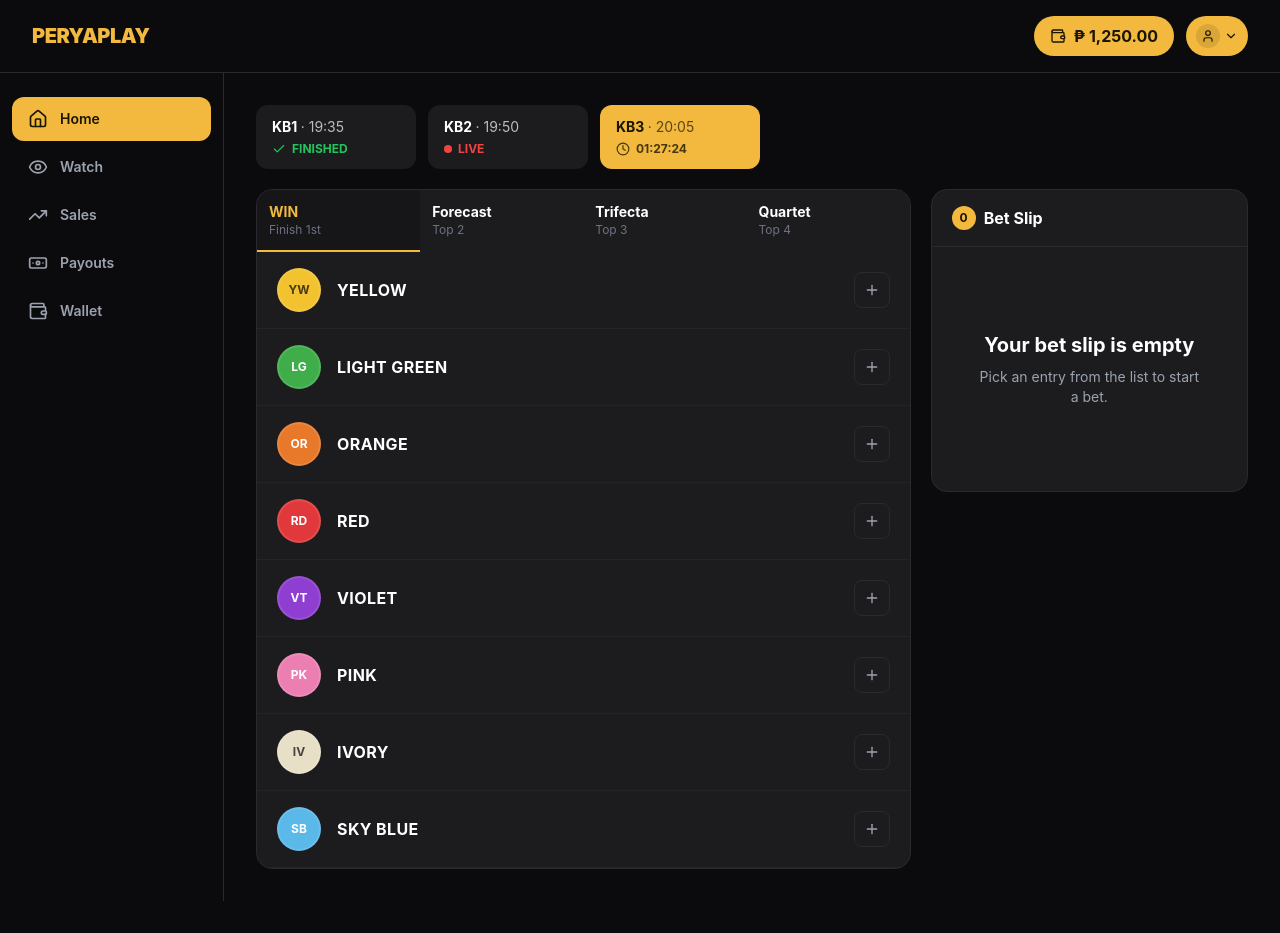
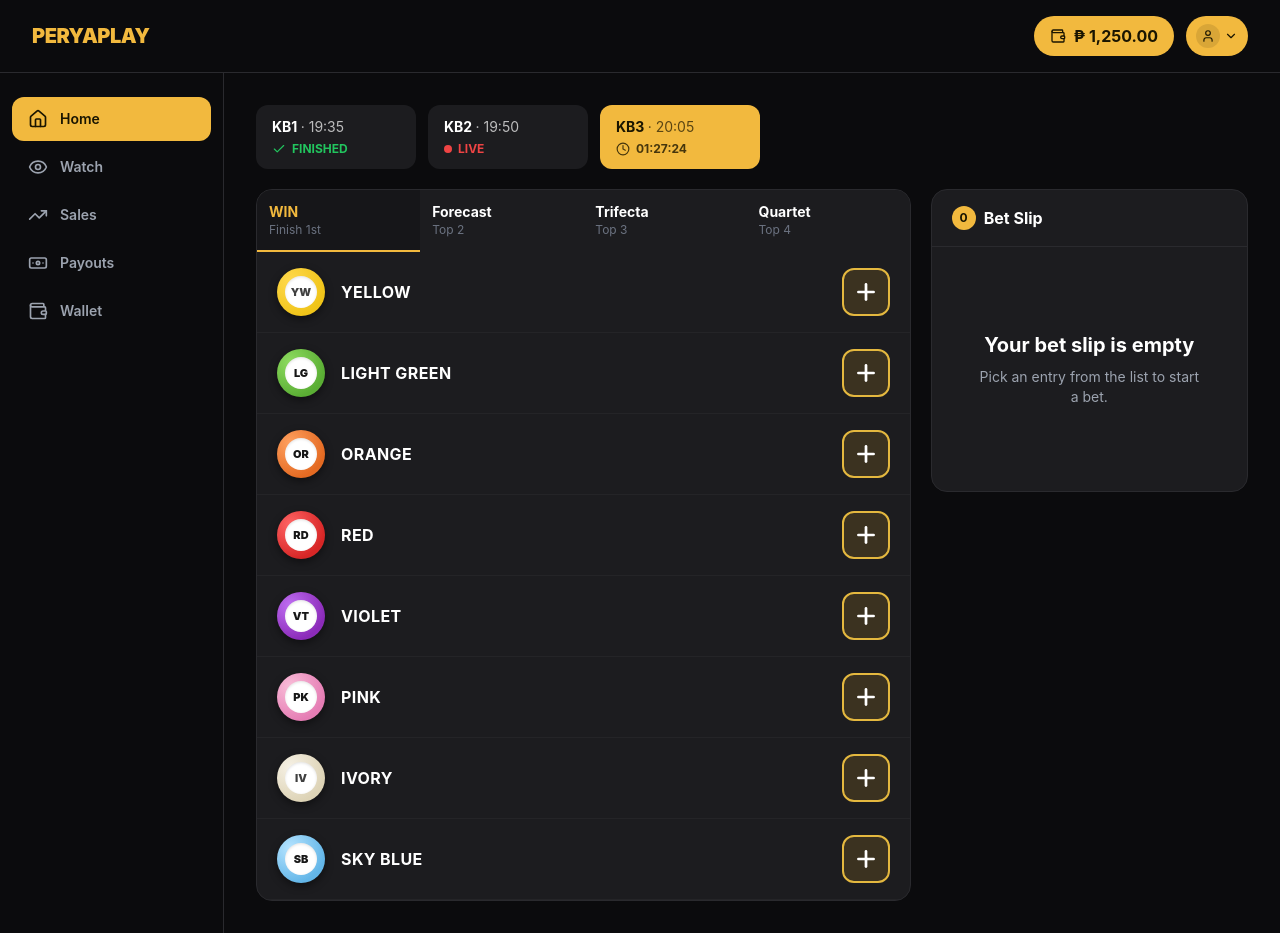
Before and after one commit to prashanth103/fortisplay-webb, a React (Vite) app: page /login in a window 1280 px wide. Both pictures are taken after typing "Sample123" into the empty fields and a click on the button "Sign In". Before the commit the page ends 901 px from the top, so only its background shows below. Built offline with nearby package versions, Linux system fonts and the light colour scheme.

Commit message:
colorBadge, selectableRow updated

```diff
--- a/src/components/common/ColorBadge.tsx
+++ b/src/components/common/ColorBadge.tsx
@@ -8,26 +8,55 @@ interface Props {
 }
 
 const SIZES = {
-  sm: 'h-8 w-8 text-[10px]',
-  md: 'h-11 w-11 text-xs',
-  lg: 'h-14 w-14 text-sm',
+  sm: {
+    outer: 'h-8 w-8',
+    inner: 'h-5 w-5',
+    text: 'text-[8px]',
+  },
+  md: {
+    outer: 'h-12 w-12',
+    inner: 'h-8 w-8',
+    text: 'text-[11px]',
+  },
+  lg: {
+    outer: 'h-14 w-14',
+    inner: 'h-10 w-10',
+    text: 'text-sm',
+  },
 };
 
-export default function ColorBadge({ code, size = 'md', className }: Props) {
+export default function ColorBadge({
+  code,
+  size = 'md',
+  className,
+}: Props) {
   const entry = ENTRY_COLORS[code];
+
   if (!entry) return null;
+
+  const s = SIZES[size];
 
   return (
     <div
       className={cn(
-        'flex shrink-0 items-center justify-center rounded-full border-2 border-white/10 font-bold',
-        SIZES[size],
-        entry.dark ? 'text-black/70' : 'text-white',
+        'flex shrink-0 items-center justify-center rounded-full shadow-[0_3px_8px_rgba(0,0,0,0.45)]',
+        s.outer,
         className,
       )}
-      style={{ backgroundColor: entry.hex }}
+      style={{
+        background: `radial-gradient(circle at 28% 28%, ${entry.light} 0%, ${entry.base} 72%, ${entry.base} 100%)`,
+      }}
     >
-      {code}
+      <div
+        className={cn(
+          'flex items-center justify-center rounded-full bg-white font-black shadow-[inset_0_1px_3px_rgba(0,0,0,0.12)]',
+          s.inner,
+          s.text,
+          entry.dark ? 'text-neutral-700' : 'text-neutral-900',
+        )}
+      >
+        {code}
+      </div>
     </div>
   );
 }
--- a/src/components/common/SelectableRow.tsx
+++ b/src/components/common/SelectableRow.tsx
@@ -26,11 +26,21 @@ export default function SelectableRow({ entry, selected, selectionIndex, onToggl
         onClick={onToggle}
         aria-pressed={selected}
         className={cn(
-          'flex h-9 w-9 items-center justify-center rounded-lg border font-bold transition-colors',
-          selected ? 'border-primary bg-primary text-primaryText' : 'border-border text-textSecondary hover:border-primary/60',
+          'flex h-12 w-12 items-center justify-center rounded-xl border-2 transition-all duration-200',
+          selected
+            ? 'border-primary bg-primary text-primaryText'
+            : 'border-[#E4B83F] bg-[#3B3220] text-white hover:bg-[#463A24]'
         )}
       >
-        {selected ? (selectionIndex ? selectionIndex : <Check size={16} />) : <Plus size={16} />}
+        {selected ? (
+          selectionIndex ? (
+            <span className="text-base font-bold">{selectionIndex}</span>
+          ) : (
+            <Check size={20} strokeWidth={3} />
+          )
+        ) : (
+          <Plus size={26} strokeWidth={2.5} />
+        )}
       </button>
     </div>
   );
--- a/src/constants/theme.ts
+++ b/src/constants/theme.ts
@@ -24,16 +24,55 @@ export const COLORS = {
 };
 
 // Colored "entry" badges used for race participants (color-coded balls).
-export const ENTRY_COLORS: Record<string, { hex: string; name: string; dark?: boolean }> = {
-  YW: { hex: '#F2C230', name: 'Yellow', dark: true },
-  LG: { hex: '#3FAE4A', name: 'Light Green' },
-  OR: { hex: '#E8792B', name: 'Orange' },
-  RD: { hex: '#E1393B', name: 'Red' },
-  VT: { hex: '#8E3FD1', name: 'Violet' },
-  PK: { hex: '#EC7FB2', name: 'Pink' },
-  IV: { hex: '#E7DFC6', name: 'Ivory', dark: true },
-  SB: { hex: '#5AB9E8', name: 'Sky Blue' },
-  SV: { hex: '#C9CDD1', name: 'Silver', dark: true },
+export const ENTRY_COLORS = {
+  YW: {
+    base: '#F0C419',
+    light: '#FFD94D',
+    name: 'Yellow',
+    dark: true,
+  },
+  LG: {
+    base: '#5AAE34',
+    light: '#8EDB60',
+    name: 'Light Green',
+  },
+  OR: {
+    base: '#E46A22',
+    light: '#FFA160',
+    name: 'Orange',
+  },
+  RD: {
+    base: '#D72626',
+    light: '#FF6464',
+    name: 'Red',
+  },
+  VT: {
+    base: '#8B2BB9',
+    light: '#BF6EF2',
+    name: 'Violet',
+  },
+  PK: {
+    base: '#E57DB4',
+    light: '#F9BDD8',
+    name: 'Pink',
+  },
+  IV: {
+    base: '#DDD3B6',
+    light: '#F6F1E5',
+    name: 'Ivory',
+    dark: true,
+  },
+  SB: {
+    base: '#63B6E8',
+    light: '#B6E4FF',
+    name: 'Sky Blue',
+  },
+  SV: {
+    base: '#B9BDC2',
+    light: '#EEF1F5',
+    name: 'Silver',
+    dark: true,
+  },
 };
 
 export type PoolKey = 'WIN' | 'FORECAST' | 'TRIFECTA' | 'QUARTET';
```
